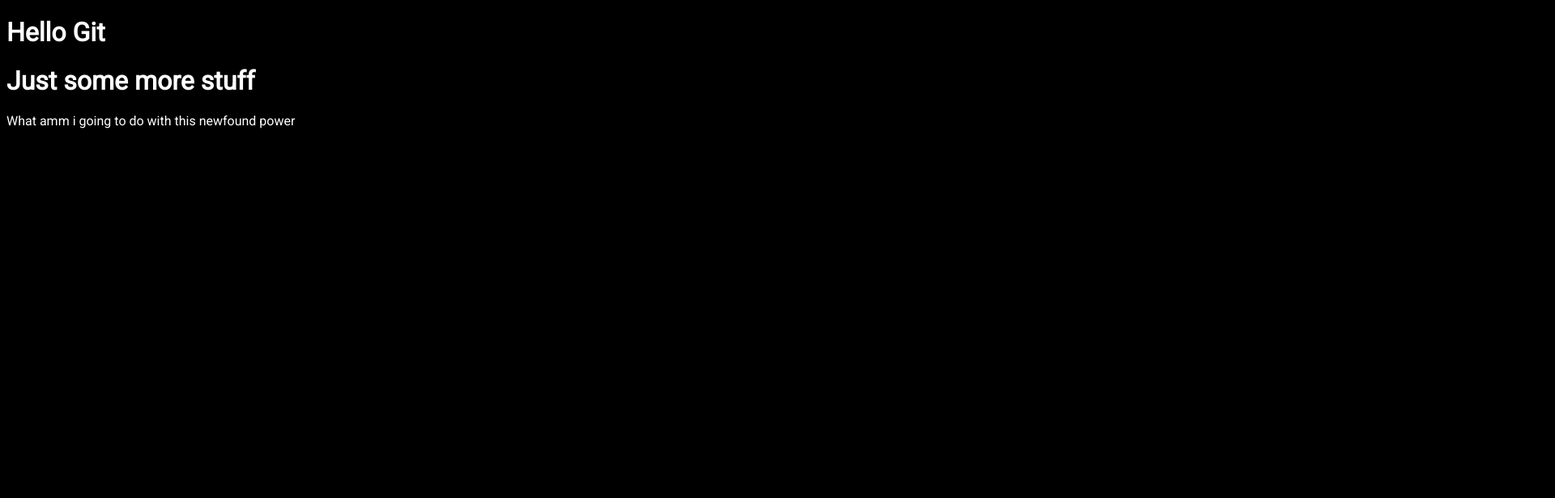
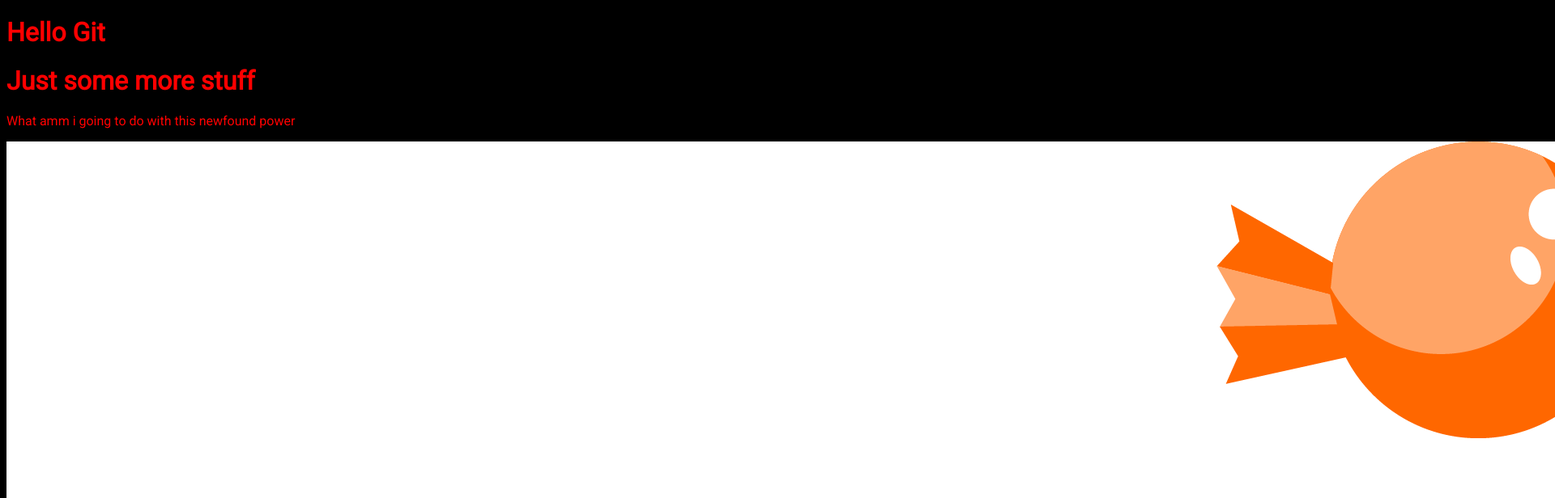
Before and after one commit to branchexe/ElectricYellowComma, a plain HTML site: page index.html in a window 1280 px wide. Shown: the top 616 px of the page at 81% size, 1920 px wide, since content can reach past the window. Drawn offline with Linux system fonts and the light colour scheme.

Commit message:
added image

```diff
--- a/index.html
+++ b/index.html
@@ -10,6 +10,7 @@
     <h1>Hello Git</h1>
     <h1>Just some more stuff</h1>
     <p>What amm i going to do with this newfound power</p>
+    <img src="Birds.png" alt="Birds">
   </body>
 </html>
 
@@ -20,7 +21,7 @@
 <style media="screen">
   body {
     background-color: black;
-    color:white;
+    color:red;
     font-weight: 200;
     font-family: 'Roboto', sans-serif;
   }
```
Also changed, not shown: Birds.png (added).
